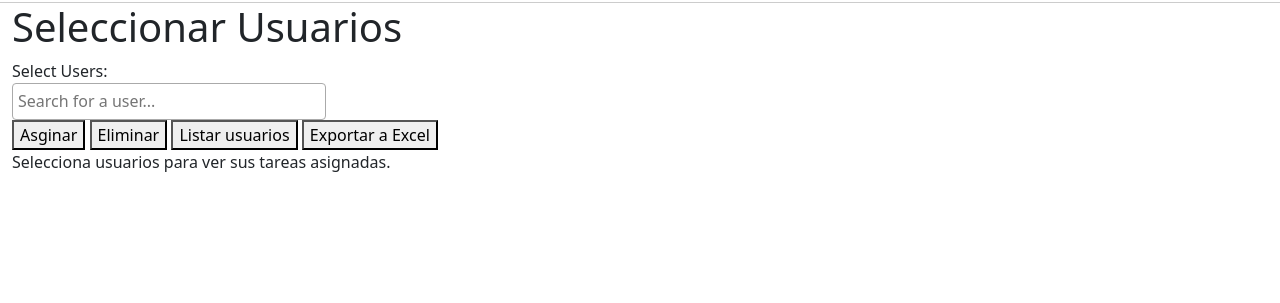
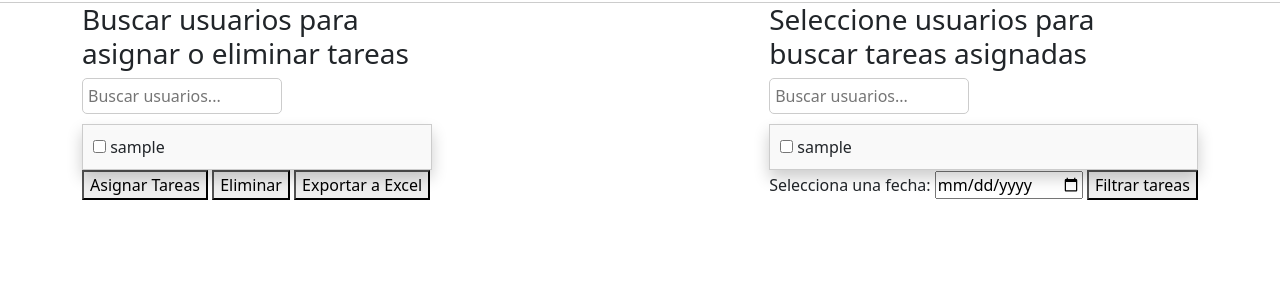
Before and after one commit to david-arce/herramientas-cogancevalle, a Django app: page /conteo/asignar-tareas/ in a window 1280 px wide. Shown: the part 68-371 px from the top of the page. Run offline with Django 5.2, Linux system fonts and the light colour scheme; the visitor is signed in with stand-in values (Sample User, id 1); data comes from the database, SQL or seed files in the repository; some libraries are stand-ins or nearby versions.

Commit message:
filtro por fecha de los usuarios, cambio del form de django a html y css para un mejor manejo

```diff
--- a/conteoApp/forms.py
+++ b/conteoApp/forms.py
@@ -20,3 +20,4 @@ class AsignarTareaForm(forms.Form):
             'style': 'width: 25%;'
         })
     )
+    # fecha_asignacion = forms.DateField(required=True, widget=forms.DateInput(attrs={'type': 'date'}))
--- a/conteoApp/static/conteoApp/css/conteoApp.css
+++ b/conteoApp/static/conteoApp/css/conteoApp.css
@@ -1,6 +1,83 @@
 /* Estilos básicos para una tabla responsive */
 
+.container{
+    display: flex;
+    justify-content: space-between;
+}
 
+/* estilos para la seleccion de usuarios */
+
+.dropdown {
+    position: relative;
+    display: inline-block;
+}
+
+.dropdown-content {
+    display: block;
+    position: relative;
+    background-color: #f9f9f9;
+    min-width: 200px;
+    max-height: 150px;  /* Límite de altura */
+    overflow-y: auto;   /* Scroll vertical */
+    box-shadow: 0px 8px 16px rgba(0, 0, 0, 0.2);
+    padding: 10px;
+    z-index: 1;
+    border: 1px solid #ccc;
+}
+
+.search-box {
+    margin-bottom: 10px;
+    padding: 5px;
+    width: 200px;
+    border: 1px solid #ccc;
+    border-radius: 5px;
+}
+
+.dropdown-content label {
+    display: block;
+}
+
+/* Estilo del modal */
+.modal {
+    display: none; /* Oculto por defecto */
+    position: fixed;
+    z-index: 1000;
+    left: 0;
+    top: 0;
+    width: 100%;
+    height: 100%;
+    overflow: auto;
+    background-color: rgba(0, 0, 0, 0.4); /* Fondo semitransparente */
+}
+
+/* Contenido del modal */
+.modal-content {
+    background-color: #fff;
+    margin: 15% auto;
+    padding: 20px;
+    border-radius: 8px;
+    width: 30%;
+    text-align: center;
+    box-shadow: 0 4px 8px rgba(0, 0, 0, 0.2);
+}
+
+/* Botón de cerrar */
+#closeAlert {
+    background-color: #4CAF50;
+    color: white;
+    border: none;
+    padding: 10px 20px;
+    border-radius: 5px;
+    cursor: pointer;
+    margin-top: 10px;
+}
+
+#closeAlert:hover {
+    background-color: #45a049;
+}
+
+
+/* estilos para la tabla */
 .table-container {
     width: 100%;
     overflow-x: auto;
--- a/conteoApp/static/conteoApp/js/conteoApp.js
+++ b/conteoApp/static/conteoApp/js/conteoApp.js
@@ -19,3 +19,62 @@ function sortTable(columnIndex) {
 
     rows.forEach(row => table.appendChild(row)); // Reorganizar filas
 }
+
+//funcion para buscar usuarios en el formnulario de asignar, eliminar
+document.addEventListener('DOMContentLoaded', function () {
+    const searchInput = document.getElementById('searchInput');
+    const checkboxList = document.getElementById('checkboxList');
+    const labels = Array.from(checkboxList.getElementsByTagName('label'));
+
+    searchInput.addEventListener('input', function () {
+        const filter = searchInput.value.trim().toLowerCase();
+
+        labels.forEach(label => {
+            const text = label.innerText.trim().toLowerCase();
+            if (text.includes(filter)) {
+                label.style.display = '';  // Mostrar si coincide
+            } else {
+                label.style.display = 'none';  // Ocultar si no coincide
+            }
+        });
+    });
+});
+
+//funcion para buscar usuarios en el formnulario de filtrar
+document.addEventListener('DOMContentLoaded', function () {
+    const searchInput = document.getElementById('searchInput_homework');
+    const checkboxList = document.getElementById('checkboxList_homework');
+    const labels = Array.from(checkboxList.getElementsByTagName('label'));
+
+    searchInput.addEventListener('input', function () {
+        const filter = searchInput.value.trim().toLowerCase();
+
+        labels.forEach(label => {
+            const text = label.innerText.trim().toLowerCase();
+            if (text.includes(filter)) {
+                label.style.display = '';  // Mostrar si coincide
+            } else {
+                label.style.display = 'none';  // Ocultar si no coincide
+            }
+        });
+    });
+});
+
+// Validar que al menos un checkbox esté seleccionado en el formulario de filtrar
+document.getElementById('filter_users_form').addEventListener('submit', function (event) {
+    const checkboxes = document.querySelectorAll('input[name="usuarios"]:checked');
+
+    // Validar que haya al menos un checkbox seleccionado
+    if (checkboxes.length === 0) {
+        event.preventDefault();  // Evitar el envío del formulario
+
+        // Mostrar el modal de alerta
+        const modal = document.getElementById('customAlert');
+        modal.style.display = 'block';
+
+        // Cerrar el modal al hacer clic en el botón "Aceptar"
+        document.getElementById('closeAlert').addEventListener('click', function () {
+            modal.style.display = 'none';
+        });
+    }
+});
--- a/conteoApp/templates/conteoApp/asignar_tareas.html
+++ b/conteoApp/templates/conteoApp/asignar_tareas.html
@@ -7,21 +7,56 @@
 {% endblock %}
 
 {% block content %}
-<h1>Seleccionar Usuarios</h1>
-<form method="post">
-    {% csrf_token %}
-    <div>
-        {{ form.users.label_tag }}<br>
-        {{ form.users }}
+
+<div class="container">
+    <form method="post">
+        {% csrf_token %}
+        <div class = "dropdown">
+            <h3 style="max-width:350px">Buscar usuarios para asignar o eliminar tareas</h3>
+            <input type="text" id="searchInput" class="search-box" placeholder="Buscar usuarios...">
+                <div id="checkboxList" class="dropdown-content">
+                    {% for usuario in usuarios %}
+                        <label><input type="checkbox" name="usuarios" value="{{ usuario.id }}"> {{ usuario.username }}</label>
+                    {% endfor %}
+                </div>
+            <button type="submit" name="assign_task">Asignar Tareas</button>
+            <button type="submit" name="delete_task">Eliminar</button>
+            <button type="submit" name="export_excel">Exportar a Excel</button>
+        </div>
+    </form>
+
+    <form method="post" id="filter_users_form">
+        {% csrf_token %}
+        <div class = "dropdown">
+            <h3 style="max-width:350px">Seleccione usuarios para buscar tareas asignadas</h3>
+            <input type="text" id="searchInput_homework" class="search-box" placeholder="Buscar usuarios...">
+                <div id="checkboxList_homework" class="dropdown-content">
+                    {% for usuario in usuarios %}
+                        <label><input type="checkbox" name="usuarios" value="{{ usuario.id }}"> {{ usuario.username }}</label>
+                    {% endfor %}
+                </div>
+                <!-- Campo de selección de fecha -->
+                <label for="fecha_asignacion">Selecciona una fecha:</label>
+                <input type="date" id="fecha_asignacion" name="fecha_asignacion" required>
+            <button type="submit" name="filter_users">Filtrar tareas</button>
+        </div>
+    </form>
+
+    <!-- Modal de alerta personalizado -->
+    <div id="customAlert" class="modal">
+        <div class="modal-content">
+            <p id="alertMessage">Por favor, selecciona al menos un usuario.</p>
+            <button id="closeAlert">Aceptar</button>
+        </div>
     </div>
-    <button type="submit" name="assign_task">Asginar</button>
-    <button type="submit" name="delete_task">Eliminar</button>
-    <button type="submit" name="filter_users">Listar usuarios</button>
-    <button type="submit" name="export_excel">Exportar a Excel</button>
-</form>
+</div>
+
+{% if error_message %}
+<p style="color: red;">{{ error_message }}</p>
+{% endif %}
+
 
 {% if tareas %}
-    <h2>Mis Tareas</h2>
 
 {% if usuarios_con_tareas %}
     <h2>Tareas por Usuario</h2>
@@ -70,8 +105,7 @@
     </table>
 </div>
 </form>
-{% else %}
-<p>Selecciona usuarios para ver sus tareas asignadas.</p>
+
 {% endif %}
 
 {% endblock %}
--- a/conteoApp/views.py
+++ b/conteoApp/views.py
@@ -6,7 +6,7 @@ from django.core.exceptions import PermissionDenied
 from django.views.generic import ListView
 from django.views.generic import CreateView
 from django.urls import reverse, reverse_lazy
-from .models import Venta, Tarea, Inv06
+from .models import Venta, Tarea, Inv06, User
 from pronosticosWebApp.models import Demanda
 from .forms import AsignarTareaForm
 from django.contrib import messages
@@ -15,21 +15,6 @@ from django.db.models import Q # Importar el objeto Q para consultas complejas c
 import pandas as pd
 from django.http import HttpResponse
 
-# class TareaListView(ListView):
-#     model = Tarea
-#     template_name = 'conteo/tareas.html'  # Este es el archivo HTML donde se renderizará la lista de productos
-#     context_object_name = 'tareas'
-
-# vista para crear tareas
-# class TareaCreateView(LoginRequiredMixin,CreateView):
-#     model = Tarea
-#     template_name = 'conteo/asignar_tarea.html'
-#     success_url = reverse_lazy('lista_tareas')  # Redirige a la lista de productos
-
-#     def form_valid(self, form):
-#         return super().form_valid(form)
-
-
 @login_required
 def asignar_tareas(request):
     tareas = None  # Inicializamos la variable de las tareas
@@ -37,138 +22,145 @@ def asignar_tareas(request):
     usuarios_con_tareas = []  # Lista para almacenar los usuarios y la cantidad de tareas asignadas
 
     if request.method == 'POST':
-        form = AsignarTareaForm(request.POST)
         if 'assign_task' in request.POST:
-            if form.is_valid():
-                # Obtener el usuario seleccionado
-                selected_users = form.cleaned_data['users']
+            selected_user_ids = request.POST.getlist('usuarios')  # Obtiene una lista de IDs de los usuarios seleccionados
+            selected_users = User.objects.filter(id__in=selected_user_ids)
 
-                # Filtrar productos disponibles con un valor numérico en 'mcnproduct' y 'mcnbodega' = 101
-                productos = list(Venta.objects.filter(mcnproduct__regex=r'^\d+$', mcnbodega = 101).distinct('mcnproduct', 'mcnbodega'))
+            # Filtrar productos disponibles con un valor numérico en 'mcnproduct' y 'mcnbodega' = 101
+            productos = list(Venta.objects.filter(mcnproduct__regex=r'^\d+$', mcnbodega = 101).distinct('mcnproduct', 'mcnbodega'))
 
-                # Convertir a listas y validar
-                mcnproduct_list = []
-                mcnbodega_list = []
-                print(len(productos))
-                for producto in productos:
-                    try:
-                        # Convertir mcnproduct y mcnbodega a enteros
-                        mcnproduct_list.append(int(producto.mcnproduct))
-                        mcnbodega_list.append(int(producto.mcnbodega))
-                    except (ValueError, TypeError):
-                        # Si no se puede convertir, continuar sin agregar el producto
-                        continue
+            # Convertir a listas y validar
+            mcnproduct_list = []
+            mcnbodega_list = []
+            print(len(productos))
+            for producto in productos:
+                try:
+                    # Convertir mcnproduct y mcnbodega a enteros
+                    mcnproduct_list.append(int(producto.mcnproduct))
+                    mcnbodega_list.append(int(producto.mcnbodega))
+                except (ValueError, TypeError):
+                    # Si no se puede convertir, continuar sin agregar el producto
+                    continue
 
-                # Buscar en la tabla Inv06 los productos que cumplen con las condiciones y tienen saldo mayor a 0
-                if mcnproduct_list and mcnbodega_list:
-                    productos_disponibles = Inv06.objects.filter(
-                        mcnproduct__in=mcnproduct_list,
-                        mcnbodega__in=mcnbodega_list,
-                        saldo__gt=0
-                    ).order_by('marnombre') # Ordenar por nombre de laboratorio
+            # Buscar en la tabla Inv06 los productos que cumplen con las condiciones y tienen saldo mayor a 0
+            if mcnproduct_list and mcnbodega_list:
+                productos_disponibles = Inv06.objects.filter(
+                    mcnproduct__in=mcnproduct_list,
+                    mcnbodega__in=mcnbodega_list,
+                    saldo__gt=0
+                ).order_by('marnombre') # Ordenar por nombre de laboratorio
 
-                    # Contar los productos que cumplen la condición
-                    cantidad_productos = productos_disponibles.count()
-                else:
-                    cantidad_productos = 0
+                # Contar los productos que cumplen la condición
+                cantidad_productos = productos_disponibles.count()
+            else:
+                cantidad_productos = 0
 
-                # Procesar la cantidad de productos disponibles o asignar tarea según sea necesario
-                print(f"Cantidad de productos disponibles: {cantidad_productos}")
+            # Procesar la cantidad de productos disponibles o asignar tarea según sea necesario
+            print(f"Cantidad de productos disponibles: {cantidad_productos}")
 
-                # guardad los productos disponibles en un excel
-                # import pandas as pd
-                # df = pd.DataFrame(list(productos_disponibles.values()))
-                # df.to_excel('productos_disponibles.xlsx', index=False)
+            # guardad los productos disponibles en un excel
+            # import pandas as pd
+            # df = pd.DataFrame(list(productos_disponibles.values()))
+            # df.to_excel('productos_disponibles.xlsx', index=False)
 
-                # Convertir la consulta a una lista para facilitar el manejo posterior
-                productos_disponibles = list(productos_disponibles)
+            # Convertir la consulta a una lista para facilitar el manejo posterior
+            productos_disponibles = list(productos_disponibles)
 
-                total_productos = len(productos_disponibles)
-                # Verificar que hay suficientes productos para asignar
-                if total_productos == 0 or len(selected_users) == 0:
-                    messages.error(request, "No hay productos disponibles o no se seleccionaron usuarios.")
-                    return redirect('asignar_tareas')
+            total_productos = len(productos_disponibles)
+            # Verificar que hay suficientes productos para asignar
+            if total_productos == 0 or len(selected_users) == 0:
+                messages.error(request, "No hay productos disponibles o no se seleccionaron usuarios.")
+                return redirect('asignar_tareas')
 
-                # Calcular productos por usuario
-                productos_por_usuario = total_productos // len(selected_users)
-                productos_restantes = total_productos % len(selected_users)
+            # Calcular productos por usuario
+            productos_por_usuario = total_productos // len(selected_users)
+            productos_restantes = total_productos % len(selected_users)
 
-                # Barajar los productos para distribuir aleatoriamente
-                # random.shuffle(productos_disponibles)
+            # Barajar los productos para distribuir aleatoriamente
+            # random.shuffle(productos_disponibles)
 
+            # Crear tareas para cada usuario
+            producto_index = 0
+            for usuario in selected_users:
+                # Determinar cuántos productos asignar a este usuario
+                cantidad_a_asignar = productos_por_usuario
+                if productos_restantes > 0:  # Repartir los productos sobrantes
+                    cantidad_a_asignar += 1
+                    productos_restantes -= 1
 
-                # Crear tareas para cada usuario
-                producto_index = 0
-                for usuario in selected_users:
-                    # Determinar cuántos productos asignar a este usuario
-                    cantidad_a_asignar = productos_por_usuario
-                    if productos_restantes > 0:  # Repartir los productos sobrantes
-                        cantidad_a_asignar += 1
-                        productos_restantes -= 1
+                # Asignar productos a este usuario
+                for _ in range(cantidad_a_asignar):
+                    if producto_index < total_productos:
+                        producto = productos_disponibles[producto_index]
 
-                    # Asignar productos a este usuario
-                    for _ in range(cantidad_a_asignar):
-                        if producto_index < total_productos:
-                            producto = productos_disponibles[producto_index]
-
-                            # Verificar que el producto no ha sido asignado previamente
-                            if not Tarea.objects.filter(producto=producto).exists():
-                                Tarea.objects.create(
-                                    usuario=usuario,
-                                    producto=producto,
-                                    conteo=0,
-                                    observacion='',
-                                    diferencia=0
-                                )
-                            producto_index += 1
-
-                # Mensaje de éxito y redirección
-                # messages.success(request, f"Tareas asignadas equitativamente a {', '.join([user.username for user in selected_users])}.")
-                # return redirect(reverse('asignar_tareas') + '?assigned=1')
+                        # Verificar que el producto no ha sido asignado previamente
+                        if not Tarea.objects.filter(producto=producto).exists():
+                            Tarea.objects.create(
+                                usuario=usuario,
+                                producto=producto,
+                                conteo=0,
+                                observacion='',
+                                diferencia=0
+                            )
+                        producto_index += 1
 
         if 'delete_task' in request.POST:
-            if form.is_valid():
-                # Obtener el usuario seleccionado
-                selected_users = form.cleaned_data['users']
-                tareas = Tarea.objects.filter(usuario__in=selected_users)
-                tareas.delete()
-                messages.success(request, f"Tareas eliminadas de {', '.join([user.username for user in selected_users])}.")
-                # return redirect(reverse('asignar_tareas') + '?assigned=1')
+            selected_user_ids = request.POST.getlist('usuarios')  # Obtiene una lista de IDs de los usuarios seleccionados
+            selected_users = User.objects.filter(id__in=selected_user_ids)
+            tareas = Tarea.objects.filter(usuario__in=selected_users)
+            tareas.delete()
+            messages.success(request, f"Tareas eliminadas de {', '.join([user.username for user in selected_users])}.")
+            # return redirect(reverse('asignar_tareas') + '?assigned=1')
         if 'filter_users' in request.POST:
-            if form.is_valid():
-                selected_users = form.cleaned_data['users']
-                tareas = Tarea.objects.filter(usuario__in=selected_users)
+            selected_user_ids = request.POST.getlist('usuarios')  # Obtiene una lista de IDs de los usuarios seleccionados
+            selected_users = User.objects.filter(id__in=selected_user_ids) # Obtener los objetos Usuario a partir de los IDs
+            fecha_asignacion = request.POST.get('fecha_asignacion') # obtener la fecha seleccionada
+            # Verificar si se seleccionaron usuarios
+            if not selected_users:
+                tareas = []
+                usuarios_con_tareas = []
+            else:
+                # Filtrar las tareas por esos usuarios.
+                tareas = Tarea.objects.filter(usuario__in=selected_user_ids, fecha_asignacion = fecha_asignacion)
 
-                # Calcular el número de tareas por usuario
+                # Si quieres agrupar y contar tareas por usuario:
                 usuarios_con_tareas = (
-                    Tarea.objects.filter(usuario__in=selected_users)
-                    .values('usuario__username')  # Agrupar por nombre de usuario
-                    .annotate(total_tareas=Count('id'))  # Contar las tareas
+                    Tarea.objects.filter(usuario__in=selected_users, fecha_asignacion = fecha_asignacion)
+                    .values('usuario__username')
+                    .annotate(total_tareas=Count('id'))
                 )
+        # if 'view_users' in request.POST:
+        #     if form.is_valid():
+        #         selected_users = form.cleaned_data['users']
+        #         tareas = Tarea.objects.filter(usuario__in=selected_users)
+
         if 'export_excel' in request.POST:
-            if form.is_valid():
-                selected_users = form.cleaned_data['users']
-                tareas = Tarea.objects.filter(usuario__in=selected_users)
+            selected_user_ids = request.POST.getlist('usuarios')  # Obtiene una lista de IDs de los usuarios seleccionados
+            selected_users = User.objects.filter(id__in=selected_user_ids)
+            tareas = Tarea.objects.filter(usuario__in=selected_users)
 
-                # Crear un DataFrame con las tareas
-                df = pd.DataFrame(list(tareas.values('usuario__username', 'producto__marnombre', 'producto__fecvence', 'producto__saldo', 'conteo', 'diferencia', 'consolidado', 'observacion', 'fecha_asignacion')))
-                response = HttpResponse(content_type='application/vnd.openxmlformats-officedocument.spreadsheetml.sheet')
-                response['Content-Disposition'] = 'attachment; filename=tareas.xlsx'
-                df.to_excel(response, index=False)
-                return response
-    else:
-        form = AsignarTareaForm()
+            # Crear un DataFrame con las tareas
+            df = pd.DataFrame(list(tareas.values('usuario__username', 'producto__marnombre', 'producto__fecvence', 'producto__saldo', 'conteo', 'diferencia', 'consolidado', 'observacion', 'fecha_asignacion')))
+            response = HttpResponse(content_type='application/vnd.openxmlformats-officedocument.spreadsheetml.sheet')
+            response['Content-Disposition'] = 'attachment; filename=tareas.xlsx'
+            df.to_excel(response, index=False)
+            return response
+    # else:
+    #     form = AsignarTareaForm()
 
     # Limpiar usuarios seleccionados y mostrar tareas si `assigned=1`
     if 'assigned' in request.GET:
         tareas = Tarea.objects.filter(usuario__in=selected_users) if selected_users else None
         selected_users = None  # Limpiar seleccionados para evitar reasignación
 
+    # retornar todos los usuarios
+    usuarios = User.objects.all()
     return render(request, 'conteoApp/asignar_tareas.html', {
-        'form': form,
+        # 'form': form,
         'tareas': tareas,
         'selected_users': selected_users,
-        'usuarios_con_tareas': usuarios_con_tareas
+        'usuarios_con_tareas': usuarios_con_tareas,
+        'usuarios': usuarios,
     })
 
 @login_required
```
